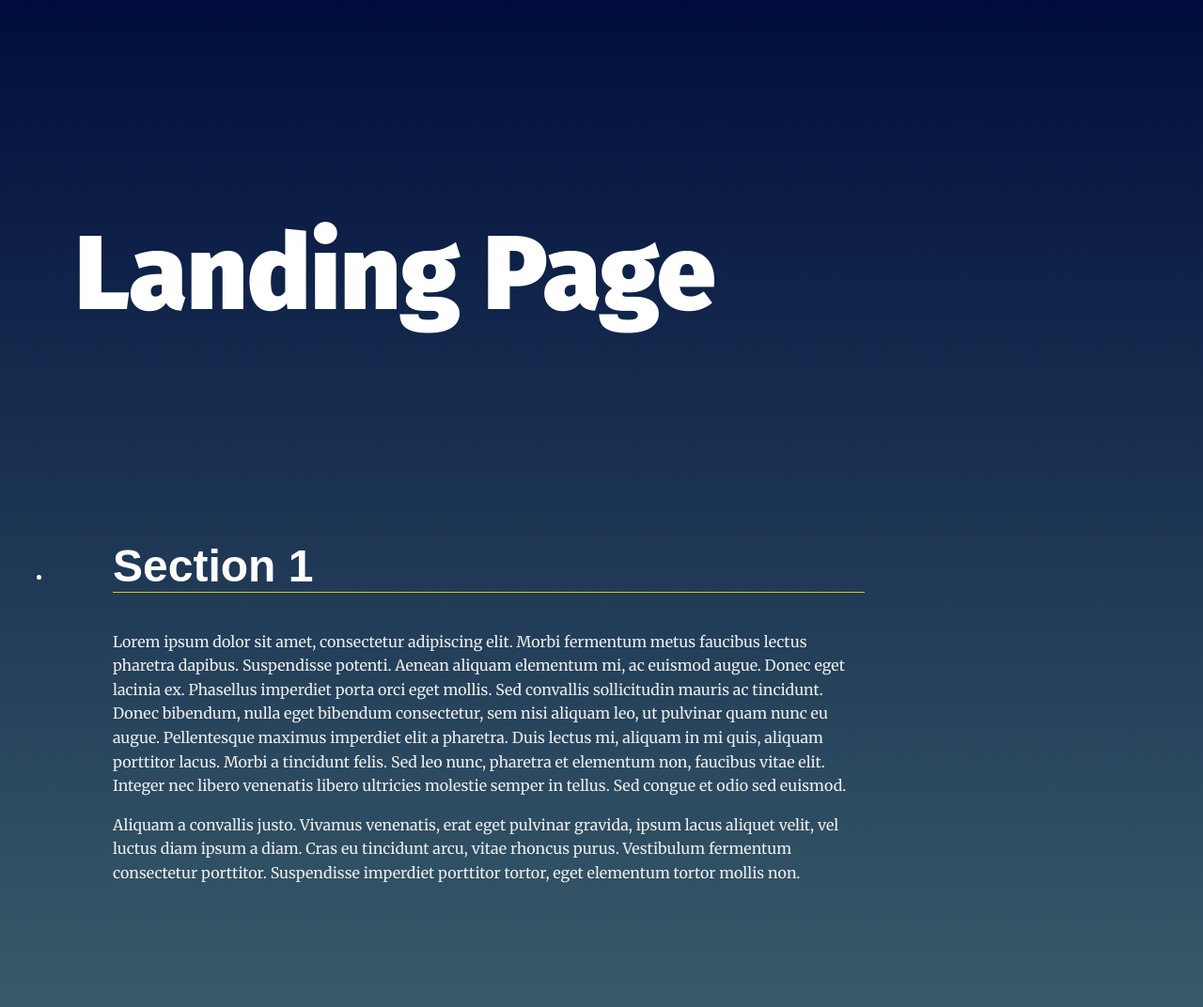
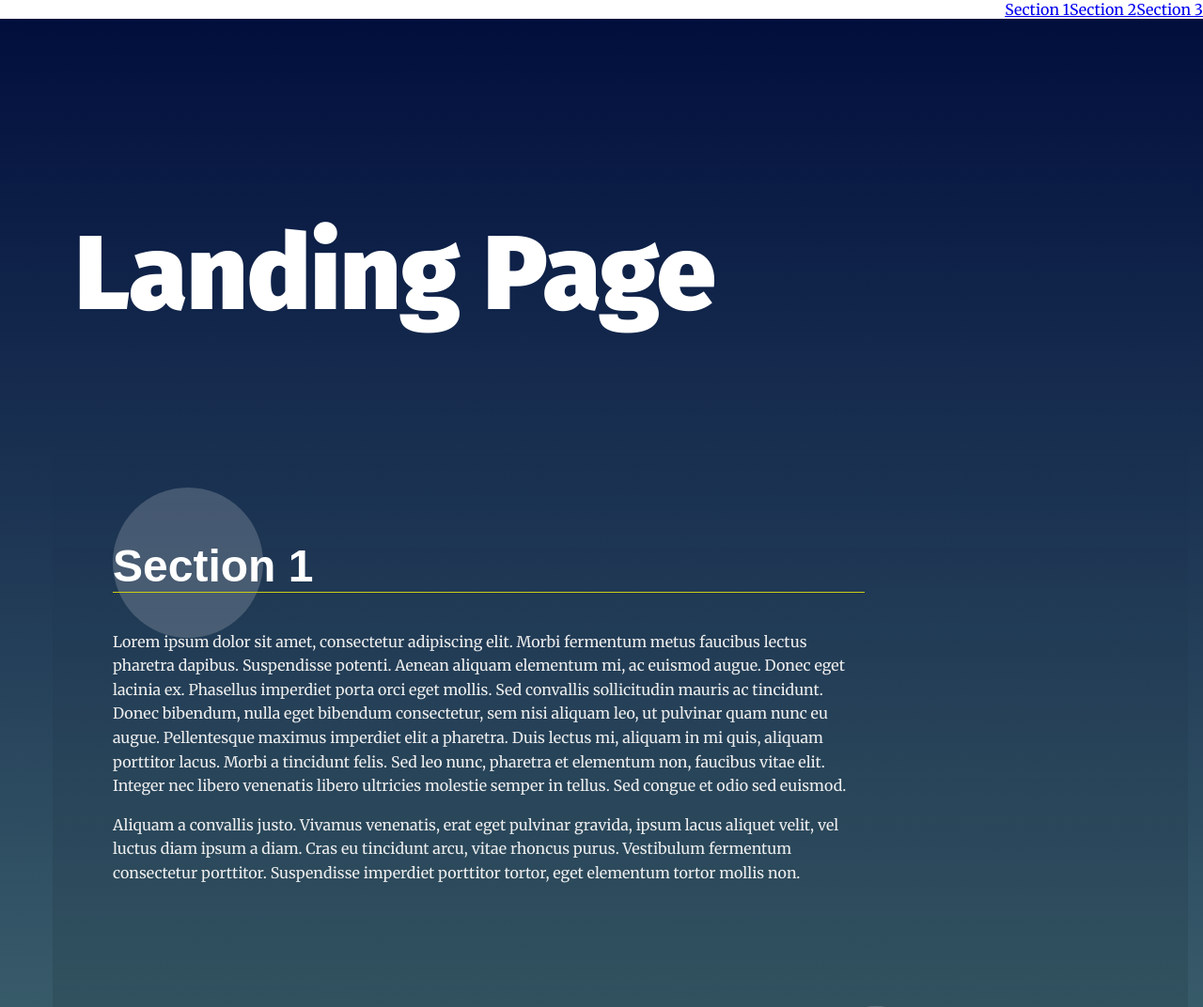
Before and after one commit to Karim6B/landing-page, a plain HTML site: page index.html in a window 1280 px wide. Shown: the top 1072 px of the page at 94% size. Drawn offline with Linux system fonts and the light colour scheme.

Commit message:
navigation and section distinguish

```diff
--- a/css/styles.css
+++ b/css/styles.css
@@ -221,3 +221,7 @@ section.your-active-class .landing__container::after {
 		           rotate(-360deg);
 	}
 }
+
+.sections__list{
+    list-style: none;
+}
--- a/js/app.js
+++ b/js/app.js
@@ -40,8 +40,8 @@ const sections = [
       </div>
     `,
 ];
-const ul = document.querySelector("#sections_list");
-
+const sectionsUl = document.querySelector("#sections_list");
+const navUl = document.querySelector("#navbar__list");
 /**
  * End Global Variables
  * Start Helper Functions
@@ -54,8 +54,8 @@ const ul = document.querySelector("#sections_list");
  *
  */
 
+c = 1;
 for (section of sections) {
-  c = 1;
   let li = document.createElement("li");
   let sec = document.createElement("section");
   idAttribute = document.createAttribute("id");
@@ -66,13 +66,52 @@ for (section of sections) {
   sec.setAttributeNode(dataAttribute);
   sec.innerHTML = section;
   li.appendChild(sec);
-  ul.appendChild(li);
+  sectionsUl.appendChild(li);
   c += 1;
 }
 
 // build the nav
 
+c = 1;
+for (section of sections) {
+  let li = document.createElement("li");
+  let a = document.createElement("a");
+  hrefAttribute = document.createAttribute("href");
+  hrefAttribute.value = `#section${c}`;
+  a.setAttributeNode(hrefAttribute);
+  a.textContent = `Section ${c}`;
+  li.appendChild(a);
+  navUl.appendChild(li);
+  c += 1;
+}
 // Add class 'active' to section when near top of viewport
+
+// window.addEventListener("scroll", () => {
+//   const sections = document.querySelectorAll("section");
+//   sections.forEach((el) => {
+//     position = el.getBoundingClientRect();
+//     if (position.top >= 20 && position.bottom <= window.innerHeight) {
+//       el.classList.add("your-active-class");
+//     } else {
+//       el.classList.remove("your-active-class");
+//     }
+//   });
+// });
+
+let observer = new IntersectionObserver(
+  (entries) => {
+    if (entries[0].isIntersecting === true) {
+      entries[0].target.classList.add("your-active-class");
+    } else {
+      entries[0].target.classList.remove("your-active-class");
+    }
+  },
+  { threshold: [0.5] }
+);
+
+document.querySelectorAll("section").forEach((el) => {
+  observer.observe(el);
+});
 
 // Scroll to anchor ID using scrollTO event
 
```
Also changed, not shown: index.html (+3 -1 lines).
